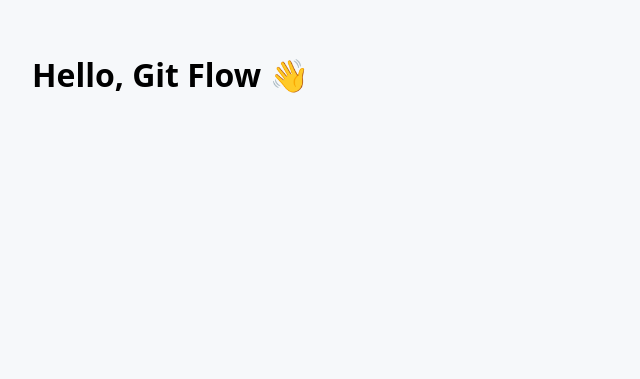
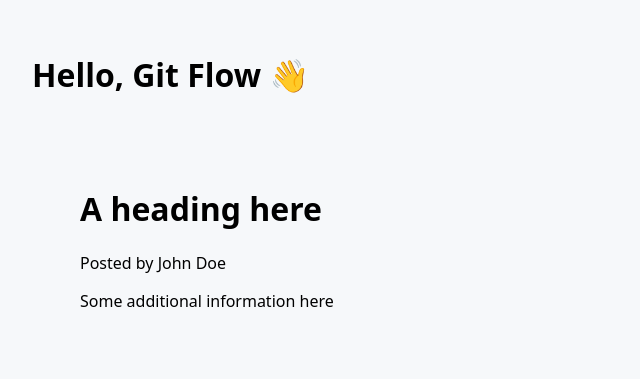
Before and after one commit to Ceteris90/web-lab, a plain HTML site: page index.html in a window 1280 px wide. Shown: the whole page, without its empty margins (0-640 px from the left). Drawn offline with Linux system fonts and the light colour scheme.

```diff
--- a/index.html
+++ b/index.html
@@ -10,4 +10,9 @@
     <h1>Hello, Git Flow 👋</h1>
     <script src="script.js"></script>
   </body>
+<header>
+    <h1>A heading here</h1>
+    <p>Posted by John Doe</p>
+    <p>Some additional information here</p>
+  </header>
 </html>
--- a/styles.css
+++ b/styles.css
@@ -4,3 +4,10 @@
   padding: 2rem;
   background: #f6f8fa;
 }
+
+header {
+  font-family: system-ui, sans-serif;
+  margin: 0;
+  padding: 3rem;
+  background: #f6f8fa;
+}
```
